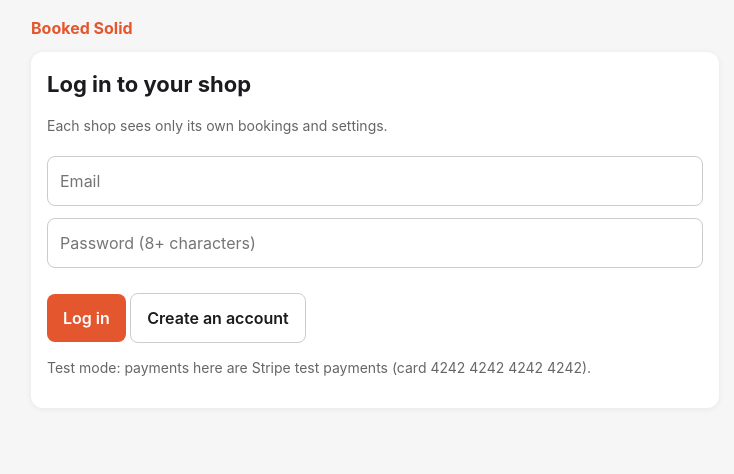
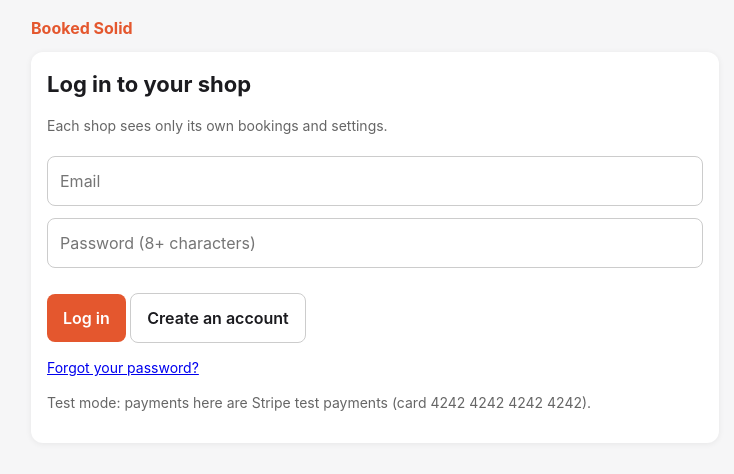
Before and after one commit to parksasbury-cloud/booked-solid-site, a plain HTML site: page app/index.html in a window 1280 px wide. Shown: the whole page, without its empty margins (265-999 px from the left). Drawn offline with Linux system fonts and the light colour scheme.

Commit message:
Owner password reset (forgot link + reset form)

```diff
--- a/app/index.html
+++ b/app/index.html
@@ -23,6 +23,7 @@ button.alt{background:#fff;color:var(--ink);border:1px solid #ccc}
 <input id="pw" type="password" placeholder="Password (8+ characters)" autocomplete="current-password">
 <div class="err" id="err"></div>
 <button id="go">Log in</button> <button class="alt" id="sw">Create an account</button>
+<p class="muted"><a href="#" id="fg">Forgot your password?</a></p>
 <p class="muted">Test mode: payments here are Stripe test payments (card 4242 4242 4242 4242).</p>
 </div>
 <div id="dash" hidden>
@@ -36,9 +37,14 @@ button.alt{background:#fff;color:var(--ink);border:1px solid #ccc}
 const API='https://booked-api-w3kvqqmraq-uc.a.run.app',$=s=>document.querySelector(s);let mode='login';
 const tok=()=>localStorage.getItem('bsTok'),H=()=>({'Content-Type':'application/json',Authorization:'Bearer '+tok()});
 async function post(p,b,auth){const r=await fetch(API+p,{method:'POST',headers:auth?H():{'Content-Type':'application/json'},body:JSON.stringify(b||{})});const j=await r.json().catch(()=>({}));if(!r.ok)throw new Error(j.error||'Something went wrong');return j}
-function setMode(m){mode=m;$('#shop').hidden=m!=='signup';$('#atitle').textContent=m==='signup'?'Create your shop account':'Log in to your shop';$('#go').textContent=m==='signup'?'Create account':'Log in';$('#sw').textContent=m==='signup'?'I have an account':'Create an account';$('#pw').autocomplete=m==='signup'?'new-password':'current-password'}
+function setMode(m){mode=m;$('#fg').hidden=m==='signup'||m==='reset';$('#email').hidden=m==='reset';$('#pw').hidden=m==='forgot';$('#sw').hidden=m==='reset'||m==='forgot';$('#shop').hidden=m!=='signup';$('#atitle').textContent={signup:'Create your shop account',forgot:'Reset your password',reset:'Choose a new password'}[m]||'Log in to your shop';$('#go').textContent={signup:'Create account',forgot:'Email me a reset link',reset:'Save new password'}[m]||'Log in';$('#sw').textContent=m==='signup'?'I have an account':'Create an account';$('#pw').autocomplete=m==='signup'?'new-password':'current-password'}
+const RQ=new URLSearchParams(location.search);
+$('#fg').onclick=ev=>{ev.preventDefault();setMode('forgot')};
 $('#sw').onclick=()=>setMode(mode==='login'?'signup':'login');
-$('#go').onclick=async()=>{$('#err').textContent='';try{const j=await post('/api/auth/'+mode,{email:$('#email').value,password:$('#pw').value,shopName:$('#shop').value});localStorage.setItem('bsTok',j.token);load()}catch(e){$('#err').textContent=e.message}};
+$('#go').onclick=async()=>{$('#err').textContent='';try{
+ if(mode==='forgot'){await post('/api/auth/forgot',{email:$('#email').value});$('#err').style.color='#2a7';$('#err').textContent='If that email has an account, a reset link is on its way (check spam).';return}
+ if(mode==='reset'){const j=await post('/api/auth/reset',{email:RQ.get('email'),token:RQ.get('reset'),password:$('#pw').value});localStorage.setItem('bsTok',j.token);history.replaceState(null,'','/app/');setMode(RQ.get('reset')?'reset':'login');if(RQ.get('reset')){localStorage.removeItem('bsTok');$('#auth').hidden=false}else load();return}
+ const j=await post('/api/auth/'+mode,{email:$('#email').value,password:$('#pw').value,shopName:$('#shop').value});localStorage.setItem('bsTok',j.token);load()}catch(e){$('#err').textContent=e.message}};
 $('#out').onclick=()=>{localStorage.removeItem('bsTok');location.href='/app/'};
 const PL=[['bundle','Booking + AI Receptionist',119],['booking','Booking',49],['receptionist','AI Receptionist',99]];
 const e=s=>String(s).replace(/[&<>"]/g,c=>({'&':'&amp;','<':'&lt;','>':'&gt;','"':'&quot;'}[c]));
@@ -54,5 +60,5 @@ async function load(){
   $('#bk').innerHTML=m.bookings.length?m.bookings.map(b=>`<div class="row"><div><b>${e(b.name)}</b><div class="muted">${e(b.service)}${b.staff?' · '+e(b.staff):''}</div></div><div>${e(String(b.start).replace('T',' '))}</div></div>`).join(''):'No bookings yet. Your booking page will show here once clients book.';
   const q=new URLSearchParams(location.search);if(q.get('subscribed')){$('#msg').hidden=false;$('#msg').textContent='Thanks! Subscription started (test mode): '+q.get('subscribed')+'.'}
 }
-setMode('login');load();
+setMode(RQ.get('reset')?'reset':'login');if(RQ.get('reset')){localStorage.removeItem('bsTok');$('#auth').hidden=false}else load();
 </script></body></html>
```
